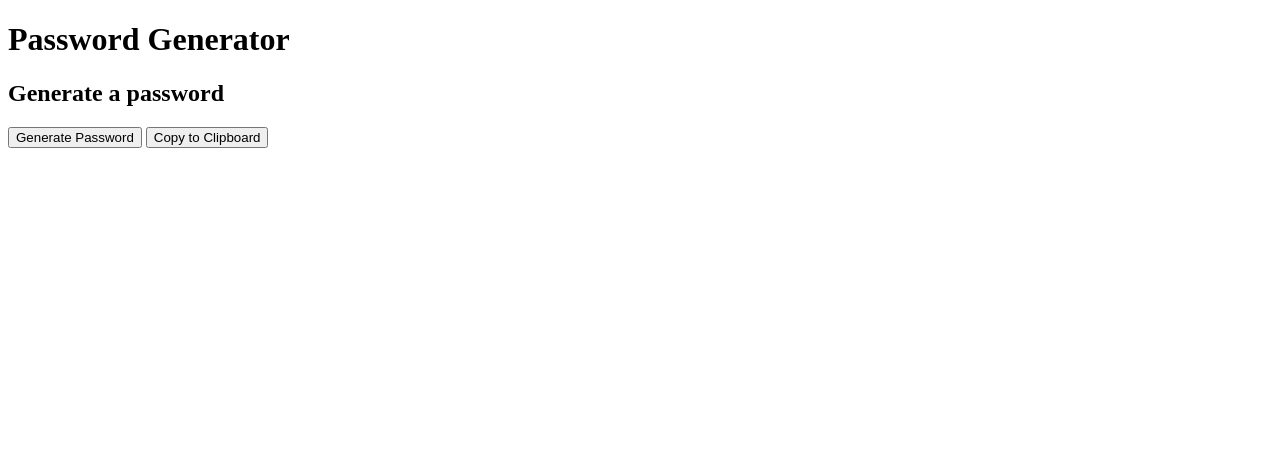
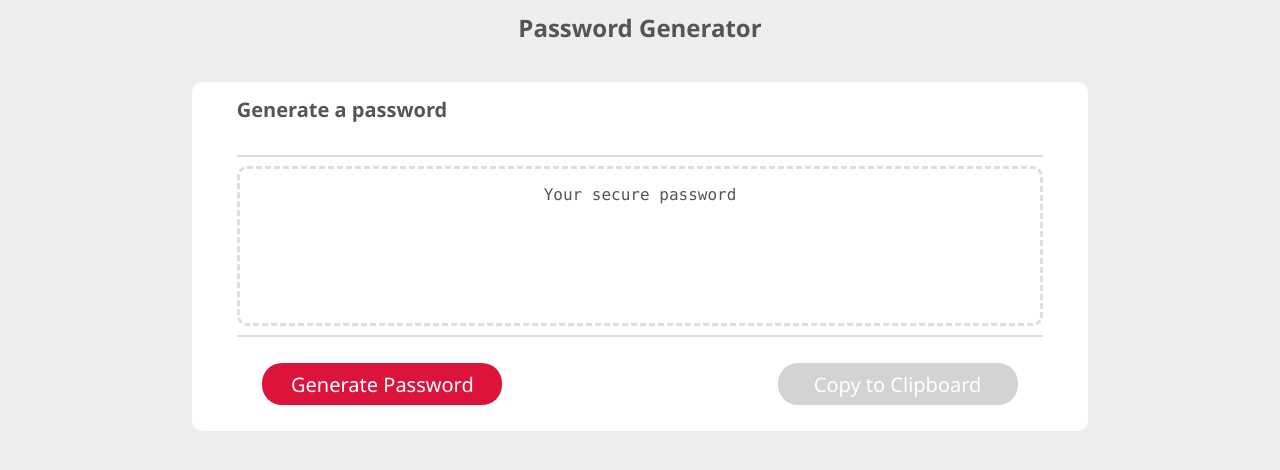
Before and after one commit to Volkir87/Password-Generator, a plain HTML site: page index.html in a window 1280 px wide. Drawn offline with Linux system fonts and the light colour scheme.

Commit message:
completed styling using css

```diff
--- a/assets/css/styles.css
+++ b/assets/css/styles.css
@@ -0,0 +1,152 @@
+/* First reset the css for all browsers */
+
+/* http://meyerweb.com/eric/tools/css/reset/
+   v2.0 | 20110126
+   License: none (public domain)
+*/
+
+html, body, div, span, applet, object, iframe,
+h1, h2, h3, h4, h5, h6, p, blockquote, pre,
+a, abbr, acronym, address, big, cite, code,
+del, dfn, em, img, ins, kbd, q, s, samp,
+small, strike, strong, sub, sup, tt, var,
+b, u, i, center,
+dl, dt, dd, ol, ul, li,
+fieldset, form, label, legend,
+table, caption, tbody, tfoot, thead, tr, th, td,
+article, aside, canvas, details, embed,
+figure, figcaption, footer, header, hgroup,
+menu, nav, output, ruby, section, summary,
+time, mark, audio, video {
+	margin: 0;
+	padding: 0;
+	border: 0;
+	font-size: 100%;
+	font: inherit;
+	vertical-align: baseline;
+}
+/* HTML5 display-role reset for older browsers */
+article, aside, details, figcaption, figure,
+footer, header, hgroup, menu, nav, section {
+	display: block;
+}
+body {
+	line-height: 1;
+}
+ol, ul {
+	list-style: none;
+}
+blockquote, q {
+	quotes: none;
+}
+blockquote:before, blockquote:after,
+q:before, q:after {
+	content: '';
+	content: none;
+}
+table {
+	border-collapse: collapse;
+	border-spacing: 0;
+}
+
+/* Add custom styles */
+
+body {
+    background-color: #EEEEEE;
+}
+
+#page_header {
+    font-family: 'Segoe UI', Tahoma, Geneva, Verdana, sans-serif;
+    font-size: 24px;
+    font-weight: bold;
+    color: #555555;
+    text-align: center;
+    padding: 1rem;
+}
+
+main {
+    background-color: white;
+    border-radius: 10px;
+    margin: 2% 15% 2% 15%;
+}
+
+#section_header {
+    font-family: 'Segoe UI', Tahoma, Geneva, Verdana, sans-serif;
+    font-size: 20px;
+    font-weight: bold;
+    color: #555555;
+    margin: 0% 5% 0% 5%;
+    padding-top: 2%;
+    padding-bottom: 4%;
+    border-bottom: #DDDDDD 2px solid;
+}
+
+output {
+    height: 10rem;
+    border: #DDDDDD dashed;
+    border-radius: 10px;
+    width: 90%;
+    box-sizing: border-box;
+    display: flex;
+    justify-content: center;
+    margin: 1% 5% 1% 5%;
+    color: #555555;
+    font-family: 'Consolas', 'Times New Roman', Times, serif;
+    padding: 2%;
+}
+
+#button_group {
+    margin: 1% 5% 1% 5%;
+    padding: 2%;
+    border-top: #DDDDDD 2px solid;
+    display: flex;
+    justify-content: space-between;
+    flex-direction: row;
+}
+
+#generate_button, #copy_button {
+    border-style: none;
+    border-radius: 20px;
+    color: white;
+    font-family: 'Segoe UI', Tahoma, Geneva, Verdana, sans-serif;
+    font-size: 20px;
+    padding: 1%;
+    width: 15rem;
+    margin: 1%;
+
+}
+
+#generate_button {
+    background-color: crimson;
+}
+
+#generate_button:hover {
+    background-color: darkred;
+}
+
+#copy_button {
+    background-color: lightgray;
+}
+
+#copy_button:hover {
+    background-color: gray;
+}
+
+@media screen and (max-width: 768px) {
+    main {
+        margin: 2% 5% 2% 5%;
+    }
+}
+
+@media screen and (max-width: 600px) {
+    main {
+        margin: 2% 2% 2% 2%;
+    }
+    #button_group {
+        flex-direction: column;
+        align-items: center;
+    }
+    #section_header {
+        text-align: center;
+    }
+}
--- a/index.html
+++ b/index.html
@@ -3,7 +3,7 @@
     <head>
         <meta charset="UTF-8">
         <meta name="viewport" content="width=device-width, initial-scale=1.0">
-        <link href="assets/css/style.css" rel="stylesheet" type="text/css">
+        <link href="assets/css/styles.css" rel="stylesheet" type="text/css">
         <script type="text/javascript" src="app/js/main.js" defer></script>
         <title>Password Generator 3000</title>
     </head>
@@ -14,7 +14,7 @@
         <main>
             <h2 id="section_header">Generate a password</h2>
             <output>
-
+                Your secure password
             </output>
             <div id="button_group">
                 <button id="generate_button">Generate Password</button>
```
